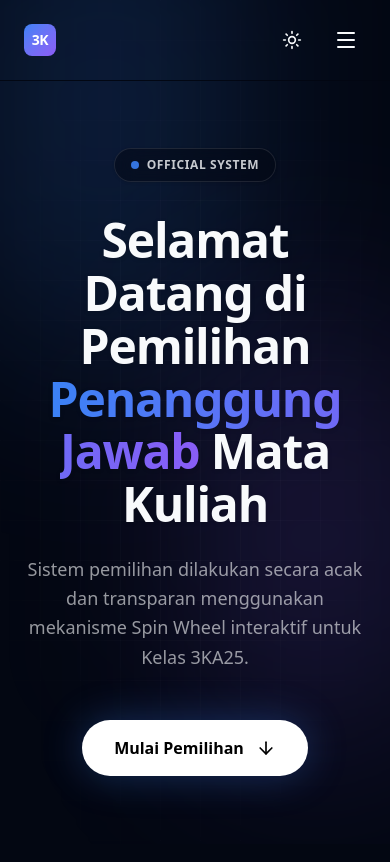
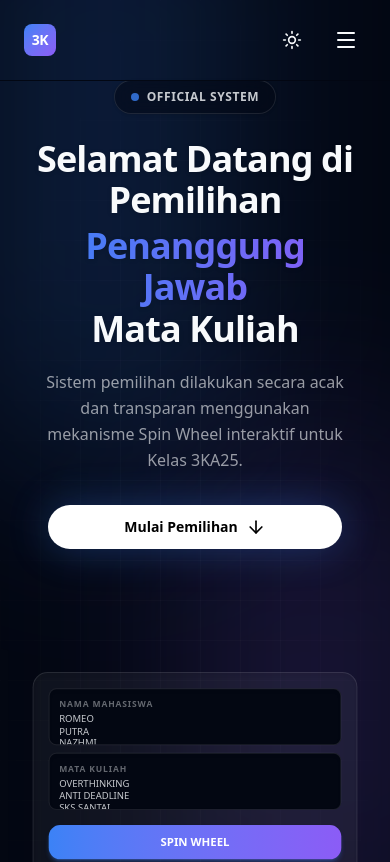
Before and after one commit to Raflyromeo/spin-wheel-pj-3ka25, a Next.js app: page / in a window 390 px wide. Shown: the top 862 px of the page. Built offline with nearby package versions, Linux system fonts and the light colour scheme.

Commit message:
feat: implement initial core UI components including Hero, InputForm, and Navbar.

```diff
--- a/src/components/Hero.tsx
+++ b/src/components/Hero.tsx
@@ -4,6 +4,7 @@ import React, { useEffect, useRef } from 'react';
 import gsap from 'gsap';
 import { ArrowDown } from 'lucide-react';
 import MagneticButton from './MagneticButton';
+import TutorialAnimation from './TutorialAnimation';
 
 export default function Hero() {
   const containerRef = useRef<HTMLElement>(null);
@@ -45,17 +46,18 @@ export default function Hero() {
       className="relative min-h-screen flex items-center justify-center pt-20 overflow-hidden"
     >
       <div className="absolute inset-0 overflow-hidden z-0">
-        <div className="hero-gradient-1 absolute -top-[20%] -left-[10%] w-[60%] h-[60%] bg-primary/20 dark:bg-primary/20 rounded-full blur-[100px] sm:blur-[150px] mix-blend-multiply dark:mix-blend-screen pointer-events-none"></div>
-        <div className="hero-gradient-2 absolute top-[40%] -right-[10%] w-[50%] h-[50%] bg-secondary/20 dark:bg-secondary/20 rounded-full blur-[100px] sm:blur-[150px] mix-blend-multiply dark:mix-blend-screen pointer-events-none"></div>
+        <div className="hero-gradient-1 absolute -top-[20%] -left-[10%] w-[60%] h-[60%] bg-primary/30 dark:bg-primary/20 rounded-full blur-[100px] sm:blur-[150px] mix-blend-multiply dark:mix-blend-screen pointer-events-none"></div>
+        <div className="hero-gradient-2 absolute top-[40%] -right-[10%] w-[50%] h-[50%] bg-secondary/30 dark:bg-secondary/20 rounded-full blur-[100px] sm:blur-[150px] mix-blend-multiply dark:mix-blend-screen pointer-events-none"></div>
 
-        <div className="absolute inset-0 bg-[linear-gradient(rgba(15,23,42,0.03)_1px,transparent_1px),linear-gradient(90deg,rgba(15,23,42,0.03)_1px,transparent_1px)] dark:bg-[linear-gradient(rgba(255,255,255,0.02)_1px,transparent_1px),linear-gradient(90deg,rgba(255,255,255,0.02)_1px,transparent_1px)] bg-[size:40px_40px] [mask-image:radial-gradient(ellipse_60%_60%_at_50%_50%,black_40%,transparent_100%)] pointer-events-none"></div>
+        <div className="absolute inset-0 bg-[linear-gradient(rgba(15,23,42,0.06)_1px,transparent_1px),linear-gradient(90deg,rgba(15,23,42,0.06)_1px,transparent_1px)] dark:bg-[linear-gradient(rgba(255,255,255,0.02)_1px,transparent_1px),linear-gradient(90deg,rgba(255,255,255,0.02)_1px,transparent_1px)] bg-[size:40px_40px] [mask-image:radial-gradient(ellipse_60%_60%_at_50%_50%,black_40%,transparent_100%)] pointer-events-none"></div>
       </div>
 
-      <div className="container relative z-10 px-6 mx-auto flex flex-col items-center text-center">
+      <div className="container relative z-10 px-6 md:px-12 lg:px-20 xl:px-24 mx-auto flex flex-col lg:flex-row items-center justify-between gap-12 lg:gap-16 min-h-[calc(100vh-5rem)]">
 
+        <div className="flex flex-col items-center lg:items-start text-center lg:text-left w-full lg:w-1/2 xl:w-5/12 z-10">
           <div
             ref={el => { elementsRef.current[0] = el; }}
-          className="inline-flex items-center gap-2 px-4 py-2 rounded-full border border-foreground/10 bg-background/50 backdrop-blur-md mb-8 shadow-sm"
+            className="inline-flex items-center gap-2 px-4 py-2 rounded-full border border-foreground/10 bg-background/50 backdrop-blur-md mb-6 lg:mb-8 shadow-sm"
           >
             <span className="w-2 h-2 rounded-full bg-primary animate-pulse"></span>
             <span className="text-xs sm:text-sm font-semibold tracking-wider text-foreground/80 uppercase">
@@ -65,25 +67,25 @@ export default function Hero() {
 
           <h1
             ref={el => { elementsRef.current[1] = el; }}
-          className="text-5xl sm:text-6xl md:text-7xl lg:text-8xl font-extrabold tracking-tight text-foreground leading-[1.1] mb-6 max-w-5xl drop-shadow-sm"
+            className="text-4xl sm:text-5xl md:text-5xl lg:text-5xl xl:text-6xl font-extrabold tracking-tight text-foreground leading-[1.15] sm:leading-[1.1] mb-5 lg:mb-6 max-w-xl drop-shadow-sm px-2 sm:px-0"
           >
             Selamat Datang di Pemilihan
-          <br className="hidden md:block" />
-          <span className="text-gradient"> Penanggung Jawab </span>
+            <br className="hidden sm:block" />
+            <span className="text-gradient block sm:inline mt-1 sm:mt-0"> Penanggung Jawab </span>
             Mata Kuliah
           </h1>
 
           <p
             ref={el => { elementsRef.current[2] = el; }}
-          className="text-lg sm:text-xl text-foreground/60 max-w-2xl mx-auto mb-12 font-medium leading-relaxed"
+            className="text-base sm:text-lg md:text-xl text-foreground/60 max-w-xl mx-auto lg:mx-0 mb-8 lg:mb-12 font-medium leading-relaxed px-4 sm:px-0"
           >
             Sistem pemilihan dilakukan secara acak dan transparan menggunakan mekanisme Spin Wheel interaktif untuk Kelas 3KA25.
           </p>
 
-        <div ref={el => { elementsRef.current[3] = el; }}>
+          <div ref={el => { elementsRef.current[3] = el; }} className="w-full sm:w-auto px-6 sm:px-0">
             <MagneticButton
               onClick={scrollToSpinWheel}
-            className="group relative inline-flex items-center justify-center gap-3 px-8 py-4 text-base font-bold text-white bg-foreground dark:bg-white dark:text-black rounded-full overflow-hidden transition-transform active:scale-95 shadow-[0_0_40px_rgba(59,130,246,0.3)] hover:shadow-[0_0_60px_rgba(59,130,246,0.5)]"
+              className="group relative inline-flex items-center justify-center gap-2 sm:gap-3 px-6 sm:px-8 py-3 sm:py-4 text-sm sm:text-base font-bold text-white bg-foreground dark:bg-white dark:text-black rounded-full overflow-hidden transition-transform active:scale-95 shadow-[0_0_40px_rgba(59,130,246,0.3)] hover:shadow-[0_0_60px_rgba(59,130,246,0.5)] w-full sm:w-auto"
             >
               <span className="relative z-10">Mulai Pemilihan</span>
               <ArrowDown size={20} className="relative z-10 group-hover:translate-y-1 transition-transform" />
@@ -91,6 +93,17 @@ export default function Hero() {
             </MagneticButton>
           </div>
         </div>
+
+        <div
+          ref={el => { elementsRef.current[4] = el; }}
+          className="w-full lg:w-1/2 flex justify-center lg:justify-end items-center pointer-events-none mt-12 lg:mt-0"
+        >
+          <div className="w-full max-w-[450px] lg:max-w-full xl:max-w-[500px] origin-center pointer-events-auto transform scale-95 lg:scale-90 xl:scale-95">
+            <TutorialAnimation />
+          </div>
+        </div>
+
+      </div>
     </section>
   );
 }
```
Lines whose indentation alone changed are shown as unchanged.
